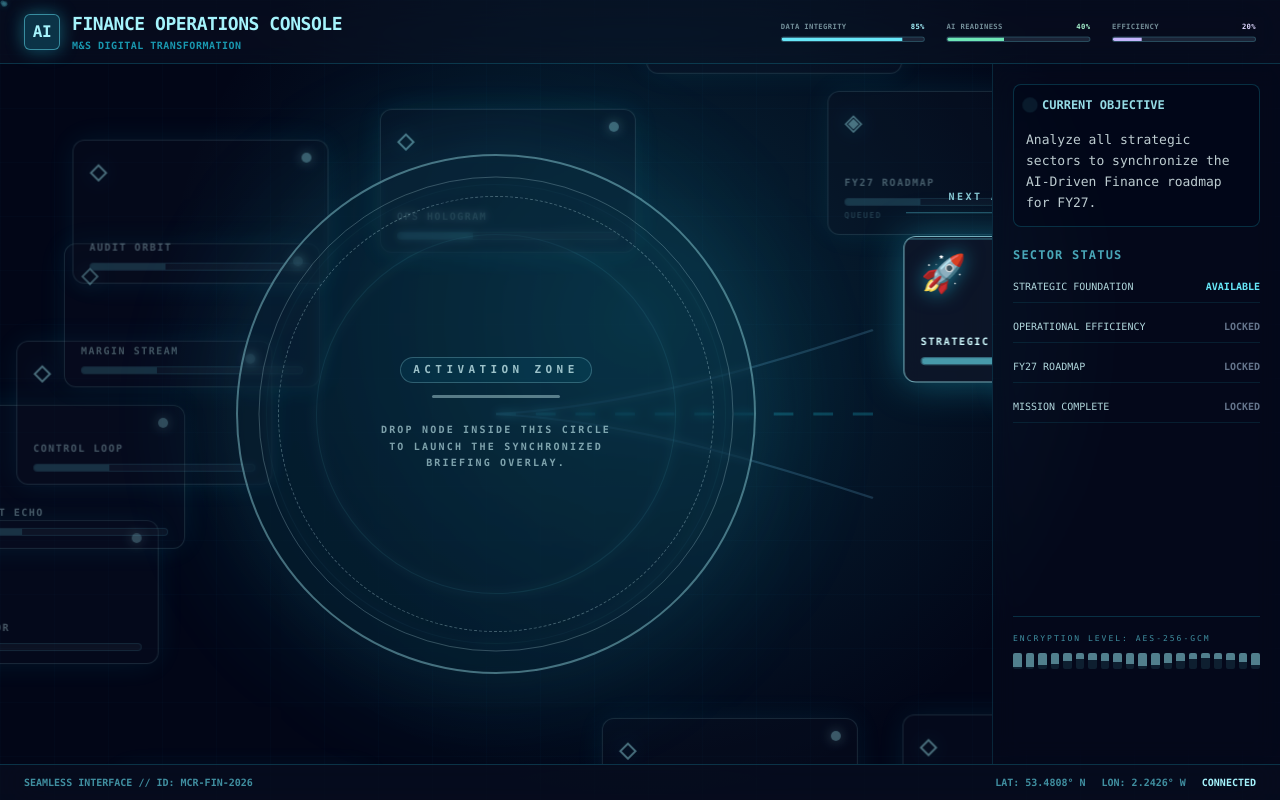
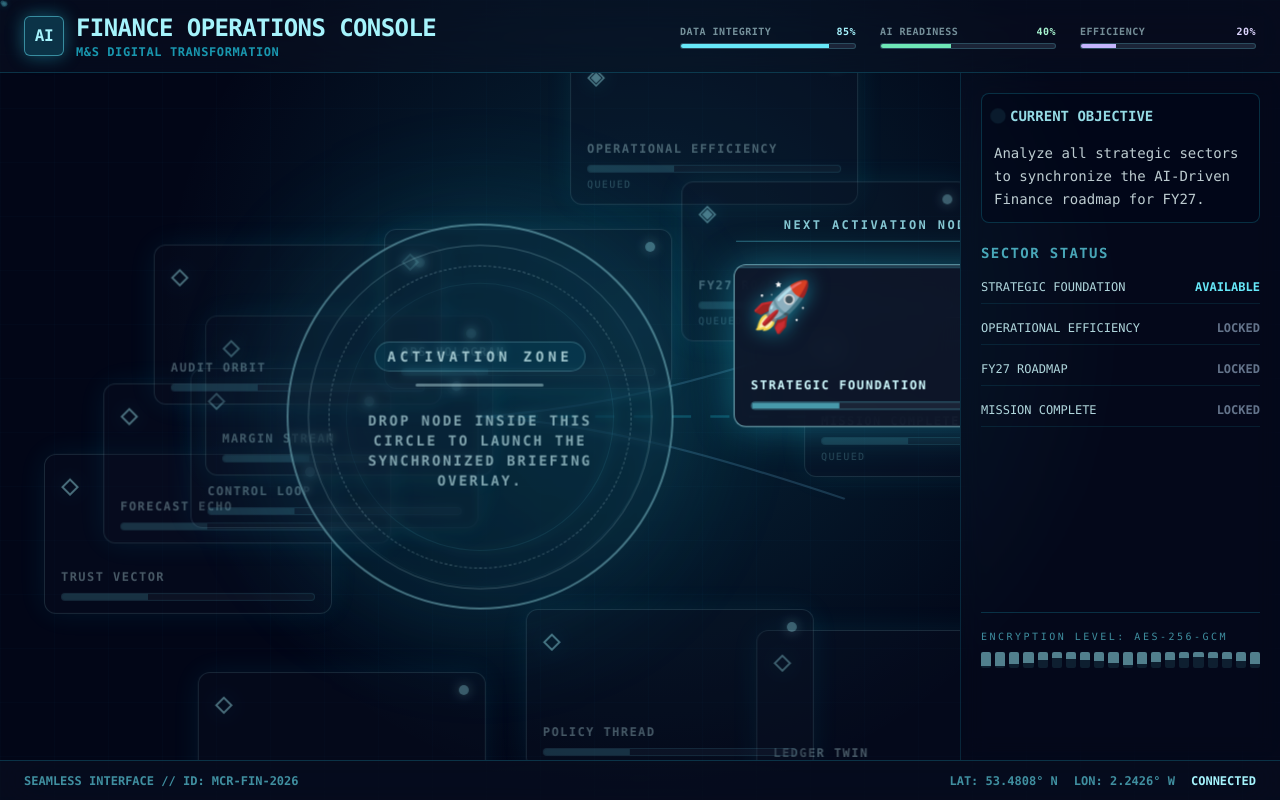
Before and after one commit to AndyMcCourt/AI_Driven_Finance_Presentation, a React (Vite) app: page / in a window 1280 px wide. Built offline with nearby package versions, Linux system fonts and the light colour scheme.

Commit message:
Improve dashboard scale and laptop-responsive layout

```diff
--- a/components/GameView.tsx
+++ b/components/GameView.tsx
@@ -1,14 +1,14 @@
-import React, { useMemo, useState } from 'react';
+import React, { useEffect, useMemo, useState } from 'react';
 import { motion, AnimatePresence } from 'motion/react';
 import { SEGMENTS, MISSION_CONFIG } from '../constants';
 import { PresentationSegment, MissionState } from '../types';
 import PresentationModal from './PresentationModal';
 
-const ACTIVATION_RADIUS = 300;
-const NEXT_NODE_ORBIT_RADIUS_X = 560;
-const NEXT_NODE_ORBIT_RADIUS_Y = 280;
-const SWARM_RADIUS_X = 760;
-const SWARM_RADIUS_Y = 460;
+const BASE_ACTIVATION_RADIUS = 300;
+const BASE_NEXT_NODE_ORBIT_RADIUS_X = 560;
+const BASE_NEXT_NODE_ORBIT_RADIUS_Y = 280;
+const BASE_SWARM_RADIUS_X = 760;
+const BASE_SWARM_RADIUS_Y = 460;
 
 const PSEUDO_NODE_LABELS = [
   'Context Mesh',
@@ -35,6 +35,28 @@ const GameView: React.FC = () => {
   const [activeSegmentId, setActiveSegmentId] = useState<string | null>(null);
   const [isMissionComplete, setIsMissionComplete] = useState(false);
   const [isDraggingOverCenter, setIsDraggingOverCenter] = useState(false);
+  const [viewportSize, setViewportSize] = useState({ width: window.innerWidth, height: window.innerHeight });
+
+  useEffect(() => {
+    const handleResize = () => setViewportSize({ width: window.innerWidth, height: window.innerHeight });
+    window.addEventListener('resize', handleResize);
+    return () => window.removeEventListener('resize', handleResize);
+  }, []);
+
+  const boardScale = useMemo(() => {
+    const widthScale = viewportSize.width / 1720;
+    const heightScale = viewportSize.height / 940;
+    return Math.max(0.65, Math.min(1.25, Math.min(widthScale, heightScale)));
+  }, [viewportSize.height, viewportSize.width]);
+
+  const activationRadius = BASE_ACTIVATION_RADIUS * boardScale;
+  const nextNodeOrbitRadiusX = BASE_NEXT_NODE_ORBIT_RADIUS_X * boardScale;
+  const nextNodeOrbitRadiusY = BASE_NEXT_NODE_ORBIT_RADIUS_Y * boardScale;
+  const swarmRadiusX = BASE_SWARM_RADIUS_X * boardScale;
+  const swarmRadiusY = BASE_SWARM_RADIUS_Y * boardScale;
+  const outerRingSize = 460 * boardScale;
+  const innerRingSize = 360 * boardScale;
+  const activationZoneSize = 520 * boardScale;
 
   const nextAvailableSegment = segments.find((segment) => segment.status === 'available') ?? null;
   const nextAvailableIndex = segments.findIndex((segment) => segment.status === 'available');
@@ -49,10 +71,10 @@ const GameView: React.FC = () => {
     const verticalBias = [-0.46, -0.24, 0.12, 0.35, -0.31, 0.22, 0.44];
 
     return {
-      x: side * NEXT_NODE_ORBIT_RADIUS_X * horizontalBias[cycle % horizontalBias.length],
-      y: NEXT_NODE_ORBIT_RADIUS_Y * verticalBias[(cycle + (startsOnRight ? 0 : 2)) % verticalBias.length],
+      x: side * nextNodeOrbitRadiusX * horizontalBias[cycle % horizontalBias.length],
+      y: nextNodeOrbitRadiusY * verticalBias[(cycle + (startsOnRight ? 0 : 2)) % verticalBias.length],
     };
-  }, [nextAvailableIndex]);
+  }, [nextAvailableIndex, nextNodeOrbitRadiusX, nextNodeOrbitRadiusY]);
 
   const swarmNodes = useMemo(
     () =>
@@ -64,8 +86,8 @@ const GameView: React.FC = () => {
       ].map((node, index, allNodes) => {
         const totalNodes = allNodes.length;
         const angle = (index / totalNodes) * Math.PI * 2;
-        const xSpread = SWARM_RADIUS_X - (index % 5) * 58;
-        const ySpread = SWARM_RADIUS_Y - (index % 4) * 52;
+        const xSpread = swarmRadiusX - (index % 5) * 58;
+        const ySpread = swarmRadiusY - (index % 4) * 52;
         const randomDirectionAngle = ((index * 47) % 360) * (Math.PI / 180);
         const randomDriftMagnitude = 38 + ((index * 19) % 5) * 12;
 
@@ -78,7 +100,7 @@ const GameView: React.FC = () => {
           duration: 9 + (index % 5) * 1.5,
         };
       }),
-    [nextAvailableSegment?.id, segments],
+    [nextAvailableSegment?.id, segments, swarmRadiusX, swarmRadiusY],
   );
 
   const getDistanceFromCenter = (x: number, y: number) => {
@@ -89,14 +111,14 @@ const GameView: React.FC = () => {
 
   const handleDrag = (_event: unknown, info: any) => {
     const distance = getDistanceFromCenter(info.point.x, info.point.y);
-    setIsDraggingOverCenter(distance < ACTIVATION_RADIUS);
+    setIsDraggingOverCenter(distance < activationRadius);
   };
 
   const handleDragEnd = (_event: unknown, info: any, segment: PresentationSegment) => {
     setIsDraggingOverCenter(false);
     const distance = getDistanceFromCenter(info.point.x, info.point.y);
 
-    if (distance < ACTIVATION_RADIUS && segment.status !== 'locked') {
+    if (distance < activationRadius && segment.status !== 'locked') {
       setActiveSegmentId(segment.id);
     }
   };
@@ -153,25 +175,25 @@ const GameView: React.FC = () => {
         ))}
       </div>
 
-      <header className="h-16 border-b border-cyan-400/20 bg-slate-900/35 backdrop-blur-xl flex items-center justify-between px-6 z-10">
+      <header className="min-h-16 border-b border-cyan-400/20 bg-slate-900/35 backdrop-blur-xl flex flex-wrap items-center justify-between px-4 md:px-6 py-3 gap-3 z-10">
         <div className="flex items-center gap-3">
-          <div className="w-9 h-9 rounded-md bg-cyan-400/20 border border-cyan-300/50 flex items-center justify-center shadow-[0_0_18px_rgba(34,211,238,0.4)]">
+          <div className="w-10 h-10 rounded-md bg-cyan-400/20 border border-cyan-300/50 flex items-center justify-center shadow-[0_0_18px_rgba(34,211,238,0.4)]">
             <span className="text-cyan-200 font-black tracking-tight">AI</span>
           </div>
           <div>
-            <h1 className="text-lg font-black tracking-tight uppercase">Finance Operations Console</h1>
-            <p className="text-[10px] text-cyan-400/70 font-bold tracking-wider">M&amp;S DIGITAL TRANSFORMATION</p>
+            <h1 className="text-xl lg:text-2xl font-black tracking-tight uppercase">Finance Operations Console</h1>
+            <p className="text-xs text-cyan-400/70 font-bold tracking-wider">M&amp;S DIGITAL TRANSFORMATION</p>
           </div>
         </div>
 
-        <div className="flex gap-6 scale-90 origin-right">
+        <div className="flex flex-wrap gap-4 lg:gap-6 lg:scale-100 origin-right">
           <StatBox label="DATA INTEGRITY" value={missionState.dataIntegrity} color="cyan" />
           <StatBox label="AI READINESS" value={missionState.aiReadiness} color="emerald" />
           <StatBox label="EFFICIENCY" value={missionState.efficiency} color="violet" />
         </div>
       </header>
 
-      <main className="flex-1 relative flex">
+      <main className="flex-1 relative flex flex-col xl:flex-row">
 
 
         <section className="relative flex-1 overflow-hidden">
@@ -185,19 +207,22 @@ const GameView: React.FC = () => {
             <motion.div
               animate={{ rotate: 360 }}
               transition={{ duration: 22, repeat: Infinity, ease: 'linear' }}
-              className="w-[460px] h-[460px] rounded-full border border-cyan-300/15"
+              className="rounded-full border border-cyan-300/15"
+              style={{ width: outerRingSize, height: outerRingSize }}
             />
             <motion.div
               animate={{ rotate: -360 }}
               transition={{ duration: 14, repeat: Infinity, ease: 'linear' }}
-              className="absolute w-[360px] h-[360px] rounded-full border border-cyan-300/30"
+              className="absolute rounded-full border border-cyan-300/30"
+              style={{ width: innerRingSize, height: innerRingSize }}
             />
           </div>
 
           <div className="absolute top-1/2 left-1/2 -translate-x-1/2 -translate-y-1/2 z-10">
             <motion.div
               animate={{ scale: isDraggingOverCenter ? 1.06 : 1, opacity: isDraggingOverCenter ? 1 : 0.75 }}
-              className="w-[520px] h-[520px] rounded-full border-2 border-cyan-200/55 bg-cyan-400/10 backdrop-blur-sm shadow-[0_0_140px_rgba(34,211,238,0.24)] relative"
+              className="rounded-full border-2 border-cyan-200/55 bg-cyan-400/10 backdrop-blur-sm shadow-[0_0_140px_rgba(34,211,238,0.24)] relative"
+              style={{ width: activationZoneSize, height: activationZoneSize }}
             >
               <motion.div
                 animate={{ opacity: [0.4, 0.85, 0.4], scale: [0.96, 1, 0.96] }}
@@ -211,11 +236,11 @@ const GameView: React.FC = () => {
               />
 
               <div className="absolute inset-0 flex flex-col items-center justify-center text-center pointer-events-none px-8">
-                <div className={`text-[11px] font-black uppercase tracking-[0.4em] mb-3 px-3 py-1 rounded-full border transition-colors ${isDraggingOverCenter ? 'text-cyan-50 bg-cyan-200/20 border-cyan-100/70' : 'text-cyan-100 bg-cyan-500/10 border-cyan-200/35'}`}>
+                <div className={`text-xs lg:text-sm font-black uppercase tracking-[0.28em] mb-3 px-3 py-1 rounded-full border transition-colors ${isDraggingOverCenter ? 'text-cyan-50 bg-cyan-200/20 border-cyan-100/70' : 'text-cyan-100 bg-cyan-500/10 border-cyan-200/35'}`}>
                   {isDraggingOverCenter ? 'Release to Sync' : 'Activation Zone'}
                 </div>
                 <div className={`w-32 h-[3px] mb-6 rounded-full transition-all ${isDraggingOverCenter ? 'bg-cyan-100 shadow-[0_0_20px_rgba(125,211,252,0.95)]' : 'bg-cyan-100/55'}`} />
-                <div className={`text-[10px] max-w-[240px] uppercase leading-relaxed font-bold tracking-[0.22em] transition-colors ${isDraggingOverCenter ? 'text-cyan-50' : 'text-cyan-100/80'}`}>
+                <div className={`text-xs lg:text-sm max-w-[280px] uppercase leading-relaxed font-bold tracking-[0.16em] transition-colors ${isDraggingOverCenter ? 'text-cyan-50' : 'text-cyan-100/80'}`}>
                   Drop node inside this circle to launch the synchronized briefing overlay.
                 </div>
               </div>
@@ -246,18 +271,18 @@ const GameView: React.FC = () => {
                 transition={{ duration: node.duration, repeat: Infinity, ease: 'easeInOut' }}
                 className="absolute top-1/2 left-1/2"
               >
-                <div className="relative w-64 h-36 rounded-xl border border-cyan-200/30 overflow-hidden backdrop-blur-md bg-slate-900/55 shadow-[0_0_30px_rgba(34,211,238,0.2)] px-4 py-3 flex flex-col justify-between">
+                <div className="relative w-72 h-40 rounded-xl border border-cyan-200/30 overflow-hidden backdrop-blur-md bg-slate-900/55 shadow-[0_0_30px_rgba(34,211,238,0.2)] px-4 py-3 flex flex-col justify-between">
                   <div className="flex justify-between items-start">
                     <span className="text-3xl drop-shadow-[0_0_10px_rgba(34,211,238,0.45)]">{node.isReal ? '◈' : '◇'}</span>
                     <div className="w-2.5 h-2.5 rounded-full bg-cyan-200/80 shadow-[0_0_12px_rgba(165,243,252,0.7)]" />
                   </div>
                   <div>
-                    <div className="text-[10px] font-black uppercase tracking-[0.15em] truncate mb-2 text-cyan-100/75">{node.label}</div>
+                    <div className="text-xs font-black uppercase tracking-[0.12em] truncate mb-2 text-cyan-100/75">{node.label}</div>
                     <div className="w-full h-2 bg-slate-800/80 rounded-full overflow-hidden border border-cyan-300/25">
                       <div className="h-full bg-cyan-300/35" style={{ width: node.isReal && node.status === 'completed' ? '100%' : '34%' }} />
                     </div>
                     {node.isReal && (
-                      <div className="mt-1 text-[8px] uppercase tracking-[0.18em] text-cyan-200/55">{node.status === 'completed' ? 'Synced' : 'Queued'}</div>
+                      <div className="mt-1 text-[10px] uppercase tracking-[0.14em] text-cyan-200/55">{node.status === 'completed' ? 'Synced' : 'Queued'}</div>
                     )}
                   </div>
                 </div>
@@ -274,7 +299,7 @@ const GameView: React.FC = () => {
                 transform: `translate(calc(-50% + ${nextNodePosition.x}px), calc(-50% + ${nextNodePosition.y}px))`,
               }}
             >
-              <div className="text-[10px] font-black text-cyan-200/80 uppercase tracking-[0.25em] text-center border-b border-cyan-300/40 pb-2">Next Activation Node</div>
+              <div className="text-xs font-black text-cyan-200/80 uppercase tracking-[0.2em] text-center border-b border-cyan-300/40 pb-2">Next Activation Node</div>
               <motion.div
                 key={nextAvailableSegment.id}
                 drag
@@ -286,7 +311,7 @@ const GameView: React.FC = () => {
                 initial={{ scale: 0.7, x: -nextNodePosition.x, y: -nextNodePosition.y }}
                 animate={{ scale: [1, 1.04, 1], x: 0, y: 0 }}
                 transition={{ duration: 0.8, delay: 0.2, ease: 'easeOut', scale: { duration: 1.4, repeat: Infinity, ease: 'easeInOut', delay: 0.2 } }}
-                className="relative w-64 h-36 rounded-xl border border-cyan-200/70 cursor-grab active:cursor-grabbing overflow-hidden group backdrop-blur-md bg-slate-900/80 shadow-[0_0_40px_rgba(34,211,238,0.38)] pointer-events-auto"
+                className="relative w-72 h-40 rounded-xl border border-cyan-200/70 cursor-grab active:cursor-grabbing overflow-hidden group backdrop-blur-md bg-slate-900/80 shadow-[0_0_40px_rgba(34,211,238,0.38)] pointer-events-auto"
               >
                 <motion.div
                   className="absolute inset-0 rounded-xl border border-cyan-200/40"
@@ -295,11 +320,11 @@ const GameView: React.FC = () => {
                 />
                 <div className="absolute inset-0 p-4 flex flex-col justify-between">
                   <div className="flex justify-between items-start">
-                    <span className="text-4xl drop-shadow-[0_0_10px_rgba(34,211,238,0.6)]">{nextAvailableSegment.icon}</span>
+                    <span className="text-5xl drop-shadow-[0_0_10px_rgba(34,211,238,0.6)]">{nextAvailableSegment.icon}</span>
                     <div className="w-3 h-3 rounded-full bg-cyan-200 animate-pulse shadow-[0_0_16px_rgba(165,243,252,0.9)]" />
                   </div>
                   <div>
-                    <div className="text-[10px] font-black uppercase tracking-[0.15em] truncate mb-2 text-cyan-100">{nextAvailableSegment.title}</div>
+                    <div className="text-xs font-black uppercase tracking-[0.12em] truncate mb-2 text-cyan-100">{nextAvailableSegment.title}</div>
                     <div className="w-full h-2 bg-slate-800/80 rounded-full overflow-hidden border border-cyan-300/35">
                       <motion.div initial={{ width: 0 }} animate={{ width: '34%' }} className="h-full bg-cyan-300/60" />
                     </div>
@@ -313,19 +338,19 @@ const GameView: React.FC = () => {
           )}
         </section>
 
-        <aside className="w-72 border-l border-cyan-400/15 bg-slate-900/20 backdrop-blur-md p-5 flex flex-col gap-5">
+        <aside className="w-full xl:w-80 border-t xl:border-t-0 xl:border-l border-cyan-400/15 bg-slate-900/20 backdrop-blur-md p-5 flex flex-col gap-5">
           <div className="p-3 border border-cyan-400/20 rounded-lg bg-slate-950/40">
-            <h3 className="text-xs font-black mb-4 flex items-center gap-2 text-cyan-200/90">
+            <h3 className="text-sm font-black mb-4 flex items-center gap-2 text-cyan-200/90">
               <span className="w-2 h-2 bg-cyan-300 rounded-full animate-ping" />
               CURRENT OBJECTIVE
             </h3>
-            <p className="text-[13px] text-cyan-50/80 leading-relaxed">Analyze all strategic sectors to synchronize the AI-Driven Finance roadmap for FY27.</p>
+            <p className="text-sm text-cyan-50/80 leading-relaxed">Analyze all strategic sectors to synchronize the AI-Driven Finance roadmap for FY27.</p>
           </div>
 
           <div className="flex-1 flex flex-col gap-4">
-            <h3 className="text-xs font-black text-cyan-300/70 tracking-widest">SECTOR STATUS</h3>
+            <h3 className="text-sm font-black text-cyan-300/70 tracking-widest">SECTOR STATUS</h3>
             {segments.map((s) => (
-              <div key={s.id} className="flex items-center justify-between text-[10px] border-b border-cyan-400/10 pb-2">
+              <div key={s.id} className="flex items-center justify-between text-xs border-b border-cyan-400/10 pb-2">
                 <span className="uppercase text-cyan-100/85">{s.title}</span>
                 <span className={`font-bold ${s.status === 'completed' ? 'text-emerald-300' : s.status === 'available' ? 'text-cyan-300' : 'text-slate-500'}`}>
                   {s.status.toUpperCase()}
@@ -335,7 +360,7 @@ const GameView: React.FC = () => {
           </div>
 
           <div className="h-32 border-t border-cyan-400/20 pt-4">
-            <div className="text-[8px] text-cyan-300/60 mb-2 tracking-[0.25em]">ENCRYPTION LEVEL: AES-256-GCM</div>
+            <div className="text-[10px] text-cyan-300/60 mb-2 tracking-[0.25em]">ENCRYPTION LEVEL: AES-256-GCM</div>
             <div className="flex gap-1">
               {Array.from({ length: 20 }).map((_, i) => (
                 <div key={i} className="flex-1 h-4 bg-cyan-300/10 rounded-sm overflow-hidden">
@@ -347,7 +372,7 @@ const GameView: React.FC = () => {
         </aside>
       </main>
 
-      <footer className="h-9 border-t border-cyan-400/20 bg-slate-900/35 backdrop-blur-xl flex items-center justify-between px-6 text-[10px] font-bold text-cyan-300/60">
+      <footer className="min-h-10 border-t border-cyan-400/20 bg-slate-900/35 backdrop-blur-xl flex flex-wrap items-center justify-between gap-x-4 gap-y-2 px-4 md:px-6 py-2 text-xs font-bold text-cyan-300/60">
         <div>SEAMLESS INTERFACE // ID: MCR-FIN-2026</div>
         <div className="flex gap-4">
           <span>LAT: 53.4808° N</span>
@@ -383,8 +408,8 @@ const StatBox = ({ label, value, color }: { label: string; value: number; color:
   };
 
   return (
-    <div className="w-40">
-      <div className="flex justify-between text-[8px] font-black mb-1 tracking-wider">
+    <div className="w-44">
+      <div className="flex justify-between text-[10px] font-black mb-1 tracking-wider">
         <span className="text-cyan-100/55">{label}</span>
         <span className={colors[color].split(' ')[0]}>{value}%</span>
       </div>
```
